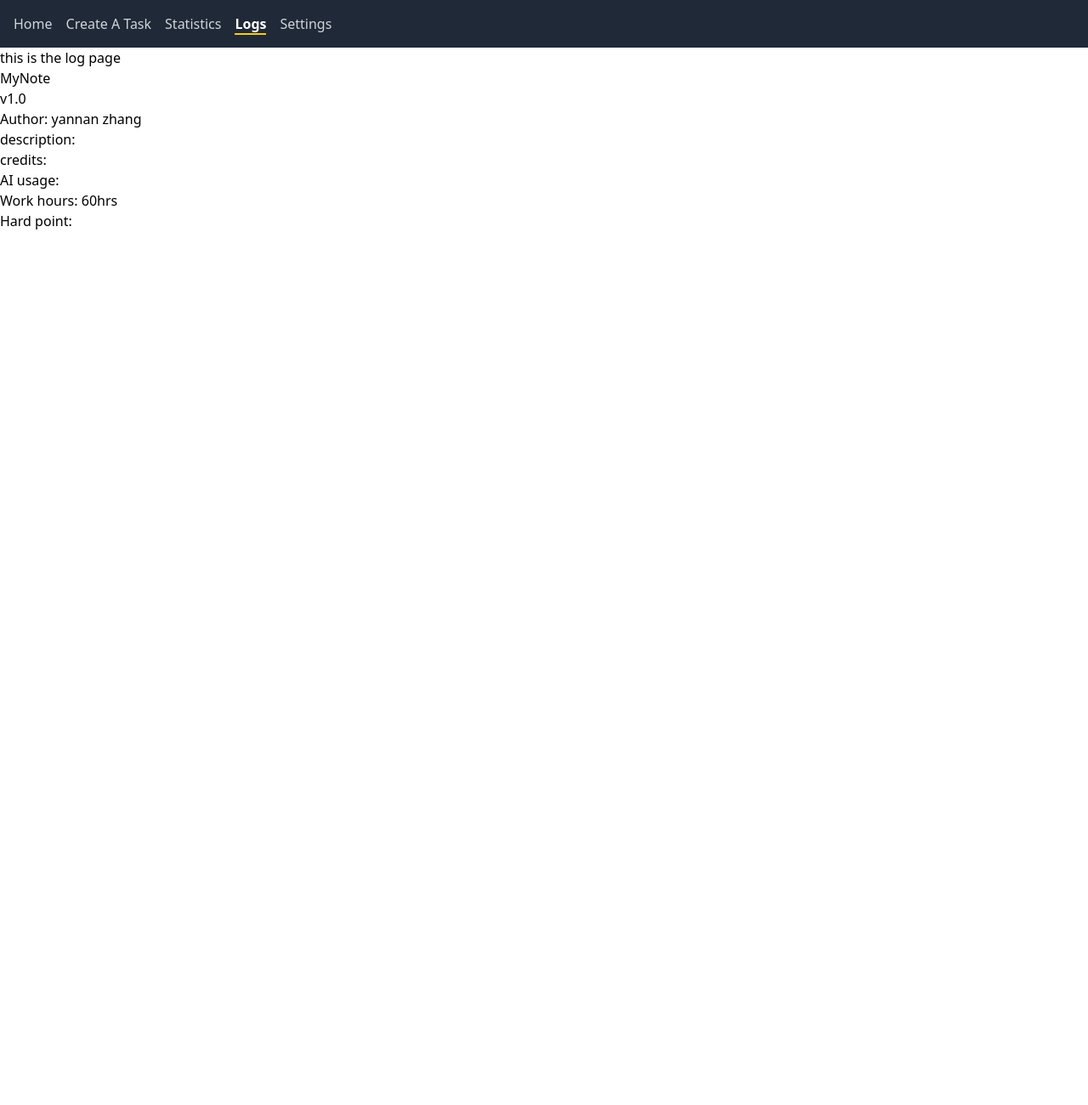
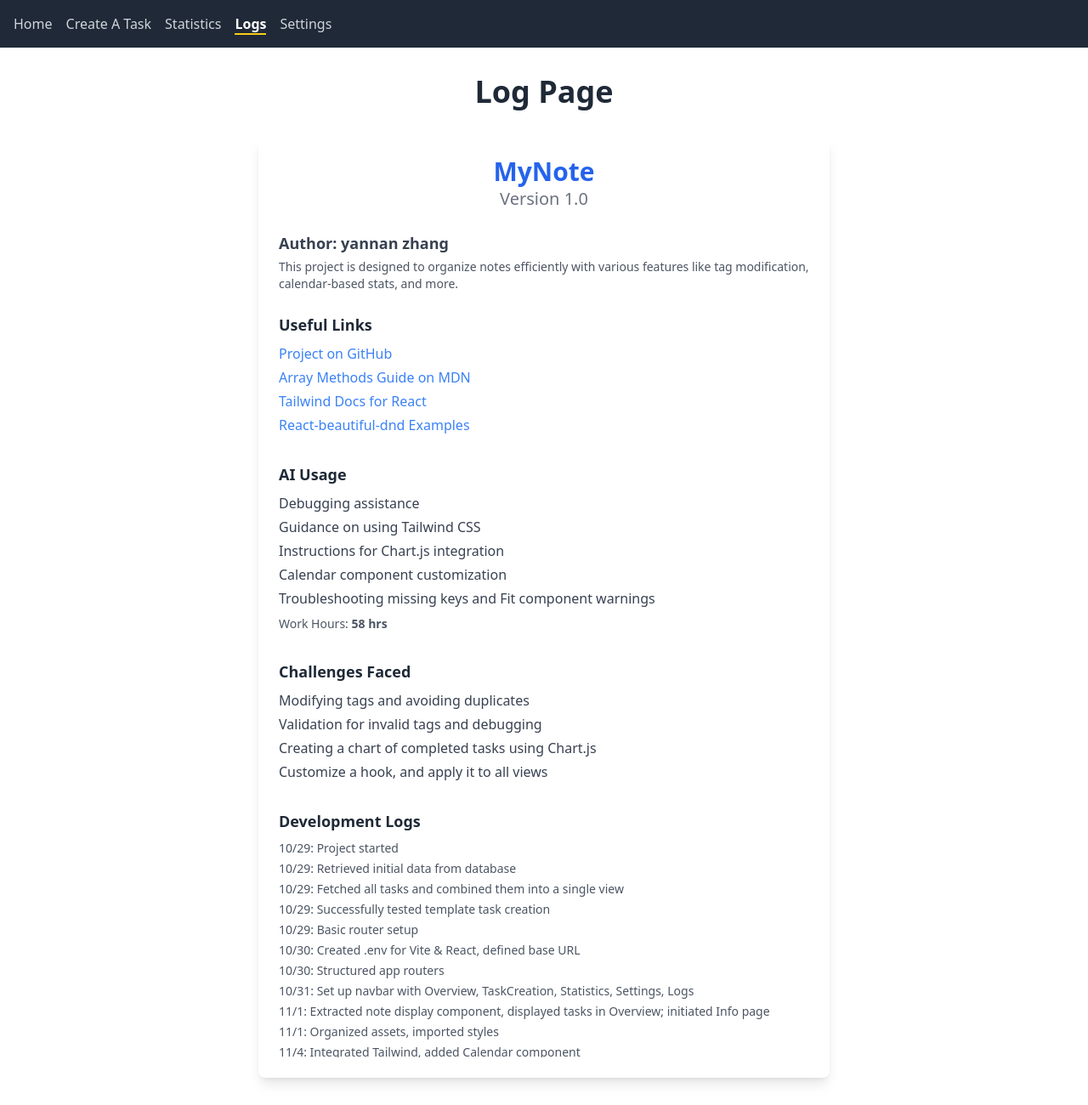
Before and after one commit to Nancheung23/MyNote, a React (Vite) app: page /Logs in a window 1280 px wide. Shown: the whole page at 85% size. Before the commit the page ends 800 px from the top, so only its background shows below. Built offline with nearby package versions, Linux system fonts and the light colour scheme; no server answers; the HTML template or start-up script is replaced by a standard one.

Commit message:
11/6 - deadline: Added customized hook: useTheme; Modified SettingsView.jsx; implement themes for all views

```diff
--- a/src/App.jsx
+++ b/src/App.jsx
@@ -1,9 +1,12 @@
 import React from 'react'
 import AppRoutes from './routes/AppRoutes'
+import { ThemeProvider } from "./contexts/ThemeContext"
 
 const App = () => {
     return (
-        <AppRoutes />
+        <ThemeProvider>
+            <AppRoutes />
+        </ThemeProvider>
     )
 }
 
--- a/src/components/Info.jsx
+++ b/src/components/Info.jsx
@@ -1,21 +1,91 @@
-import React from "react";
-const name = import.meta.env.VITE_AUTHOR_NAME || 'yannan zhang'
+import React from "react"
+const name = import.meta.env.VITE_AUTHOR_NAME || 'Yannan Zhang'
 
 const Info = () => {
     return (
-        <div>
-            <h1>MyNote</h1>
-            <h2>v1.0</h2>
-            <div>
-                <span>
-                    Author: {name}
-                </span>
-                <p>description:</p>
-                <p>credits:</p>
-                <p>AI usage:</p>
-                <p>Work hours: 60hrs</p>
-                <p>Hard point:</p>
+        <div className="max-w-2xl mx-auto p-6 bg-white rounded-lg shadow-lg">
+            {/* Header */}
+            <header className="mb-6 text-center">
+                <h1 className="text-3xl font-bold text-blue-600">MyNote</h1>
+                <h2 className="text-xl text-gray-500">Version 1.0</h2>
+            </header>
+
+            {/* Author and Description */}
+            <div className="mb-6">
+                <p className="text-lg font-semibold"><span className="text-gray-700">Author: {name}</span></p>
+                <p className="text-sm text-gray-600 mt-1">This project is designed to organize notes efficiently with various features like tag modification, calendar-based stats, and more.</p>
             </div>
+
+            {/* Project Links */}
+            <section className="mb-8">
+                <h3 className="text-lg font-semibold text-gray-800 mb-2">Useful Links</h3>
+                <ul className="list-disc list-inside space-y-1">
+                    <li>
+                        <a href="https://github.com/Nancheung23/MyNote.git" className="text-blue-500 hover:underline">Project on GitHub</a>
+                    </li>
+                    <li>
+                        <a href="https://developer.mozilla.org/zh-CN/docs/Web/JavaScript/Reference/Global_Objects/Array/" className="text-blue-500 hover:underline">Array Methods Guide on MDN</a>
+                    </li>
+                    <li>
+                        <a href="https://tailwindui.com/documentation#react-creating-components" className="text-blue-500 hover:underline">Tailwind Docs for React</a>
+                    </li>
+                    <li>
+                        <a href="https://codesandbox.io/examples/package/react-beautiful-dnd" className="text-blue-500 hover:underline">React-beautiful-dnd Examples</a>
+                    </li>
+                </ul>
+            </section>
+
+            {/* AI Usage */}
+            <section className="mb-8">
+                <h3 className="text-lg font-semibold text-gray-800 mb-2">AI Usage</h3>
+                <ul className="list-disc list-inside space-y-1 text-gray-700">
+                    <li>Debugging assistance</li>
+                    <li>Guidance on using Tailwind CSS</li>
+                    <li>Instructions for Chart.js integration</li>
+                    <li>Calendar component customization</li>
+                    <li>Troubleshooting missing keys and Fit component warnings</li>
+                </ul>
+                <p className="text-sm text-gray-600 mt-2">Work Hours: <strong>58 hrs</strong></p>
+            </section>
+
+            {/* Challenges */}
+            <section className="mb-8">
+                <h3 className="text-lg font-semibold text-gray-800 mb-2">Challenges Faced</h3>
+                <ul className="list-disc list-inside space-y-1 text-gray-700">
+                    <li>Modifying tags and avoiding duplicates</li>
+                    <li>Validation for invalid tags and debugging</li>
+                    <li>Creating a chart of completed tasks using Chart.js</li>
+                    <li>Customize a hook, and apply it to all views</li>
+                </ul>
+            </section>
+
+            {/* Development Logs */}
+            <section>
+                <h3 className="text-lg font-semibold text-gray-800 mb-2">Development Logs</h3>
+                <ul className="list-disc list-inside space-y-1 text-gray-600 text-sm max-h-64 overflow-y-auto">
+                    <li>10/29: Project started</li>
+                    <li>10/29: Retrieved initial data from database</li>
+                    <li>10/29: Fetched all tasks and combined them into a single view</li>
+                    <li>10/29: Successfully tested template task creation</li>
+                    <li>10/29: Basic router setup</li>
+                    <li>10/30: Created .env for Vite & React, defined base URL</li>
+                    <li>10/30: Structured app routers</li>
+                    <li>10/31: Set up navbar with Overview, TaskCreation, Statistics, Settings, Logs</li>
+                    <li>11/1: Extracted note display component, displayed tasks in Overview; initiated Info page</li>
+                    <li>11/1: Organized assets, imported styles</li>
+                    <li>11/4: Integrated Tailwind, added Calendar component</li>
+                    <li>11/5: Managed timestamps, added toggle button, posted new timestamps</li>
+                    <li>11/5: Implemented TaskCreation, added Toast notifications, extracted getNotes()</li>
+                    <li>11/5: Added update & delete functionalities and tag removal, adjusted PUT in Overview.jsx</li>
+                    <li>11/6: Resolved tag update issues in unrelated notes</li>
+                    <li>11/6: Added tag filtering for notes</li>
+                    <li>11/6: Implemented task name modification</li>
+                    <li>11/6: Added delete functionality for notes</li>
+                    <li>11/6: Implemented duplicate tag verification in notes</li>
+                    <li>11/6: Added DateTimePicker for time intervals and made UI adjustments</li>
+                    <li>11/6 - deadline: Added customized hook: useTheme; Modified SettingsView.jsx; implement themes for all views</li>
+                </ul>
+            </section>
         </div>
     )
 }
--- /dev/null
+++ b/src/contexts/ThemeContext.jsx
@@ -0,0 +1,61 @@
+// src/contexts/ThemeContext.js
+import React, { createContext, useContext, useState, useEffect } from "react"
+import noteServices from "../services/noteServices"
+
+// ThemeContext
+const ThemeContext = createContext()
+
+// ThemeProvider
+export const ThemeProvider = ({ children }) => {
+    const [theme, setTheme] = useState({
+        bgColor: "bg-white",
+        textColor: "text-black",
+    })
+
+    // get stored themes
+    useEffect(() => {
+        const fetchTheme = async () => {
+            try {
+                const optionsData = await noteServices.getAll('options')
+                const savedTheme = optionsData[0]?.theme || "default"
+
+                // select theme by name
+                switch (savedTheme) {
+                    case "Dark":
+                        setTheme({ bgColor: "bg-gray-800", textColor: "text-white" })
+                        break
+                    case "Light Blue":
+                        setTheme({ bgColor: "bg-blue-100", textColor: "text-blue-900" })
+                        break
+                    case "Warm":
+                        setTheme({ bgColor: "bg-yellow-100", textColor: "text-yellow-900" })
+                        break
+                    default:
+                        setTheme({ bgColor: "bg-white", textColor: "text-black" })
+                        break
+                }
+            } catch (error) {
+                console.error("Failed to fetch theme:", error)
+            }
+        }
+        fetchTheme()
+    }, [])
+
+    const updateTheme = async (newTheme) => {
+        setTheme(newTheme)
+        // change theme
+        try {
+            await noteServices.update("options", { id: 1, theme: newTheme.name })
+        } catch (error) {
+            console.error("Failed to update theme:", error)
+        }
+    }
+
+    return (
+        <ThemeContext.Provider value={{ theme, updateTheme }}>
+            {children}
+        </ThemeContext.Provider>
+    )
+}
+
+export const useTheme = () => useContext(ThemeContext)
--- a/src/views/LogsView.jsx
+++ b/src/views/LogsView.jsx
@@ -1,10 +1,14 @@
 import React from "react"
 import Info from '../components/Info'
+import { useTheme } from "../contexts/ThemeContext"
 
 const LogView = () => {
+    // get current theme
+    const { theme } = useTheme()
+
     return (
-        <div>
-            <h1>this is the log page</h1>
+        <div className={`p-8 min-h-screen ${theme.bgColor} ${theme.textColor}`}>
+            <h1 className="text-4xl font-bold text-center text-gray-800 mb-8">Log Page</h1>
             <Info />
         </div>
     )
--- a/src/views/Overview.jsx
+++ b/src/views/Overview.jsx
@@ -6,12 +6,15 @@ import Note from "../components/Note"
 import '../assets/styles/overview.css'
 import Dropdown from "../components/Dropdown"
 import { DragDropContext, Droppable, Draggable } from '@hello-pangea/dnd'
+import { useTheme } from "../contexts/ThemeContext"
 
 const Overview = () => {
     const [notes, setNotes] = useState([])
     const [loading, setLoading] = useState(true)
     const [totalTags, setTotalTags] = useState([])
     const [selectedTags, setSelectedTags] = useState([])
+    // get current theme
+    const { theme } = useTheme()
 
     useEffect(() => {
         const fetchData = async () => {
@@ -188,7 +191,7 @@ const Overview = () => {
     }
 
     return (
-        <div className="p-8 bg-gray-50 min-h-screen">
+        <div className={`p-8 min-h-screen ${theme.bgColor} ${theme.textColor}`}>
             <h1 className="text-3xl font-bold text-gray-800 mb-8">Task Overview</h1>
 
             <div className="mb-6">
--- a/src/views/SettingsView.jsx
+++ b/src/views/SettingsView.jsx
@@ -1,8 +1,39 @@
 import React from "react"
+import { useTheme } from "../contexts/ThemeContext"
+
+const themes = [
+    { name: "Default", bgColor: "bg-white", textColor: "text-black" },
+    { name: "Dark", bgColor: "bg-gray-800", textColor: "text-white" },
+    { name: "Light Blue", bgColor: "bg-blue-100", textColor: "text-blue-900" },
+    { name: "Warm", bgColor: "bg-yellow-100", textColor: "text-yellow-900" },
+]
 
 const SettingsView = () => {
+    const { theme, updateTheme } = useTheme()
+
     return (
-        <h1>this is the setting page</h1>
+        <div className={`p-8 min-h-screen ${theme.bgColor} ${theme.textColor}`}>
+            <h1 className="text-3xl font-bold mb-6">Settings</h1>
+            <h2 className="text-xl font-semibold mb-4">Select Theme</h2>
+            <div className="space-y-4">
+                {themes.map((t) => (
+                    <div key={t.name} className="flex items-center">
+                        <input
+                            type="radio"
+                            id={`theme-${t.name}`}
+                            name="theme"
+                            value={t.name}
+                            checked={theme.bgColor === t.bgColor}
+                            onChange={() => updateTheme(t)}
+                            className="mr-2"
+                        />
+                        <label htmlFor={`theme-${t.name}`} className="cursor-pointer">
+                            {t.name}
+                        </label>
+                    </div>
+                ))}
+            </div>
+        </div>
     )
 }
 
--- a/src/views/StatisticsView.jsx
+++ b/src/views/StatisticsView.jsx
@@ -7,6 +7,7 @@ import DateTimePicker from "react-datetime-picker"
 import { Line } from "react-chartjs-2"
 import "react-calendar/dist/Calendar.css"
 import "react-datetime-picker/dist/DateTimePicker.css"
+import { useTheme } from "../contexts/ThemeContext"
 
 // Chart.js
 import {
@@ -27,6 +28,9 @@ const StatisticsView = () => {
     const [startDate, setStartDate] = useState(null)
     const [endDate, setEndDate] = useState(null)
     const [chartData, setChartData] = useState(null)
+
+    // get current theme
+    const { theme } = useTheme()
 
     // Fetch data for all notes
     useEffect(() => {
@@ -80,7 +84,7 @@ const StatisticsView = () => {
     }, [startDate, endDate, notes])
 
     return (
-        <div className="p-8 bg-gray-100 min-h-screen">
+        <div className={`p-8 min-h-screen ${theme.bgColor} ${theme.textColor}`}>
             <h1 className="text-3xl font-bold text-center mb-8 text-gray-800">Statistics</h1>
 
             {/* picker */}
--- a/src/views/TaskCreation.jsx
+++ b/src/views/TaskCreation.jsx
@@ -4,6 +4,8 @@ import "react-toastify/dist/ReactToastify.css"
 import noteServices from '../services/noteServices'
 import '../assets/styles/overview.css'
 import { useNavigate } from "react-router-dom"
+import { useTheme } from "../contexts/ThemeContext"
+
 
 const TaskCreation = () => {
     const [newNoteName, setNewNoteName] = useState('')
@@ -14,6 +16,8 @@ const TaskCreation = () => {
     const [loading, setLoading] = useState(true)
     // redirect
     const navigate = useNavigate()
+    // get current theme
+    const { theme } = useTheme()
 
     useEffect(() => {
         const fetchData = async () => {
@@ -110,7 +114,7 @@ const TaskCreation = () => {
     }
 
     return (
-        <div className="max-w-lg mx-auto p-6 bg-white rounded-lg shadow-md mt-8">
+        <div className={`p-8 min-h-screen ${theme.bgColor} ${theme.textColor}`}>
             <h1 className="text-2xl font-bold text-gray-800 mb-6 text-center">Create A Task</h1>
             <form onSubmit={handleCreate} className="space-y-6">
                 <div>
```
